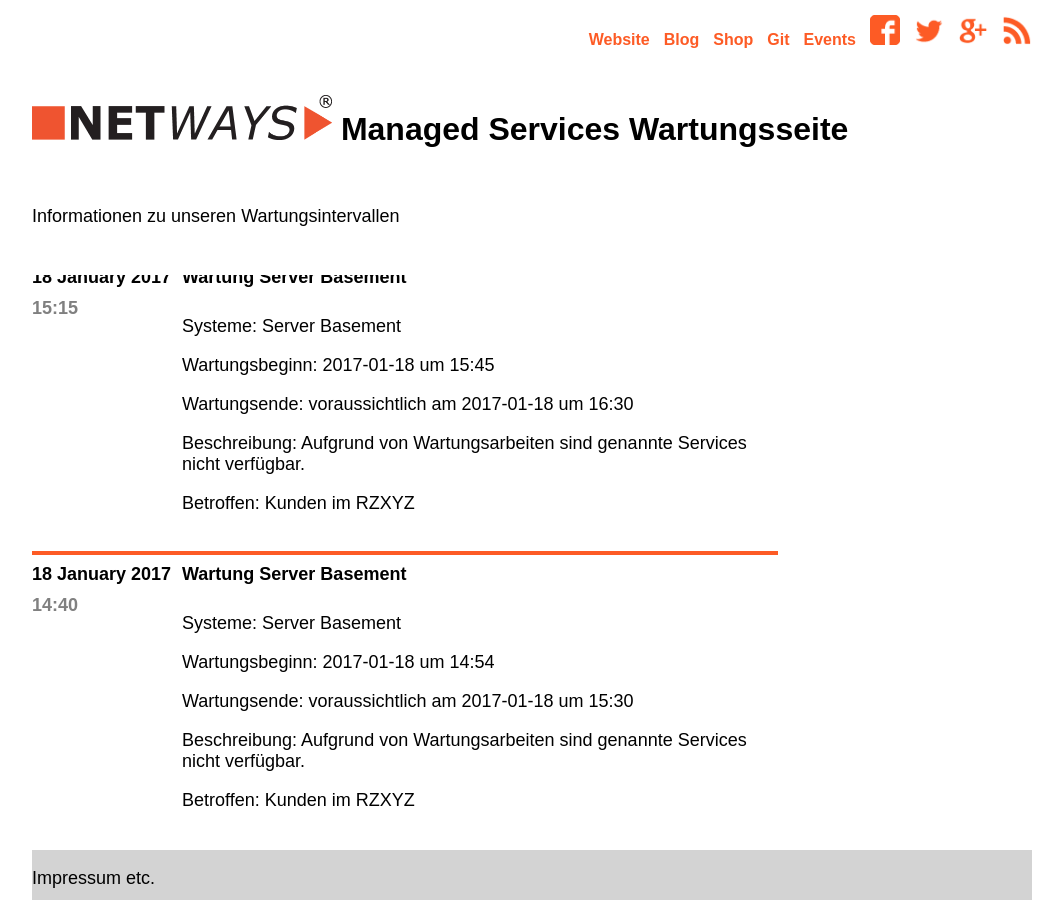
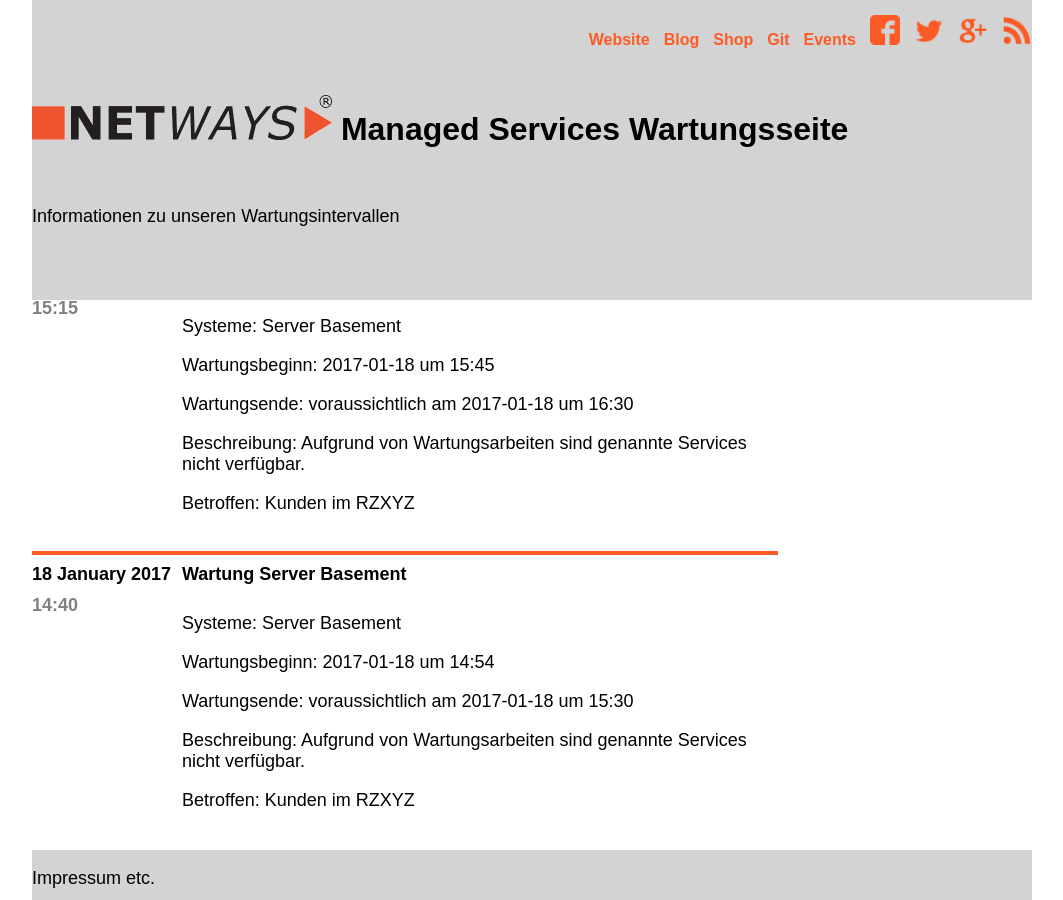
Before and after one commit to Storagegirl/storagegirl.github.io, a Jekyll site: the page built from index.html, in a window 1280 px wide. Shown: the whole page, without its empty margins (108-1171 px from the left). Built offline with Jekyll 4.4.1, drawn with Linux system fonts in a browser that asks for light colours.

Commit message:
Update main.css

```diff
--- a/css/main.css
+++ b/css/main.css
@@ -44,8 +44,9 @@
     top:0px;
     position:fixed !important;
     position:absolute;
+    height: 300px;
     width:1000px;
-    background: white;
+    background: lightgray;
 }
 
 footer {
```
